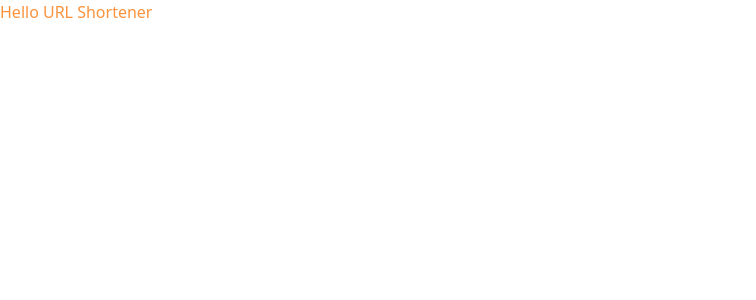
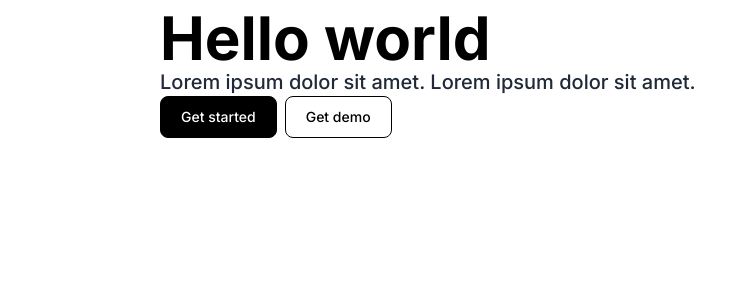
Before and after one commit to michaldziuba03/purly, a Next.js app in the folder apps/web/: page / in a window 1280 px wide. Shown: the top 300 px of the page, without its empty margins (0-756 px from the left). Built offline with nearby package versions, Linux system fonts and the light colour scheme.

Commit message:
feat(web): add Inter font

```diff
--- a/apps/web/src/common/container/Container.tsx
+++ b/apps/web/src/common/container/Container.tsx
@@ -4,6 +4,6 @@ interface IContainerProps extends React.PropsWithChildren {}
 
 export const Container: React.FC<IContainerProps> = (props) => {
     return (
-        <div className='container'>{ props.children }</div>
+        <div className='container mx-auto py-2 px-6 lg:px-40'>{ props.children }</div>
     )
 }
--- /dev/null
+++ b/apps/web/src/common/typography/Leading.tsx
@@ -0,0 +1,9 @@
+import React from "react";
+
+interface ILeadingProps extends React.PropsWithChildren {}
+
+export const Leading: React.FC<ILeadingProps> = (props) => {
+    return (
+        <p className='font-medium text-xl text-gray-800'>{ props.children }</p>
+    )
+}
--- a/apps/web/src/pages/_app.tsx
+++ b/apps/web/src/pages/_app.tsx
@@ -1,6 +1,22 @@
+import { Inter } from 'next/font/google'
 import '@/styles/globals.css'
 import type { AppProps } from 'next/app'
 
+const inter = Inter({
+  subsets: ['latin'],
+});
+
 export default function App({ Component, pageProps }: AppProps) {
-  return <Component {...pageProps} />
+  return (
+      <>
+        <style jsx global>
+          {`
+          :root {
+            --font-inter: ${inter.style.fontFamily};
+          }
+        `}
+        </style>
+        <Component {...pageProps} />
+      </>
+  );
 }
--- a/apps/web/src/pages/api/hello.ts
+++ /dev/null
@@ -1,13 +0,0 @@
-// Next.js API route support: https://nextjs.org/docs/api-routes/introduction
-import type { NextApiRequest, NextApiResponse } from 'next'
-
-type Data = {
-  name: string
-}
-
-export default function handler(
-  req: NextApiRequest,
-  res: NextApiResponse<Data>
-) {
-  res.status(200).json({ name: 'John Doe' })
-}
--- a/apps/web/src/pages/index.tsx
+++ b/apps/web/src/pages/index.tsx
@@ -1,4 +1,8 @@
 import Head from 'next/head'
+import {Button} from "@/common/buttons/Button";
+import {Container} from "@/common/container/Container";
+import {Title} from "@/common/typography/Title";
+import {Leading} from "@/common/typography/Leading";
 
 export default function Home() {
   return (
@@ -9,9 +13,16 @@ export default function Home() {
         <meta name="viewport" content="width=device-width, initial-scale=1" />
         <link rel="icon" href="/favicon.ico" />
       </Head>
-      <main>
-        <h1 className='text-orange-400'>Hello URL Shortener</h1>
-      </main>
+      <div>
+        <Container>
+            <Title>Hello world</Title>
+            <Leading>Lorem ipsum dolor sit amet. Lorem ipsum dolor sit amet.</Leading>
+            <div className='flex'>
+                <Button>Get started</Button>
+                <Button outline>Get demo</Button>
+            </div>
+        </Container>
+      </div>
     </>
   )
 }
--- a/apps/web/src/styles/globals.css
+++ b/apps/web/src/styles/globals.css
@@ -1,3 +1,7 @@
 @tailwind base;
 @tailwind components;
 @tailwind utilities;
+
+body {
+    @apply font-inter;
+}
--- a/apps/web/tailwind.config.js
+++ b/apps/web/tailwind.config.js
@@ -4,7 +4,11 @@ module.exports = {
     "./src/**/*.{js,ts,jsx,tsx,mdx}",
   ],
   theme: {
-    extend: {},
+    extend: {
+      fontFamily: {
+        inter: ['var(--font-inter)', 'sans-serif'],
+      },
+    },
   },
   plugins: [],
 }
```
Also changed, not shown: 1 other file (tests, documents, lock files or other folders).
